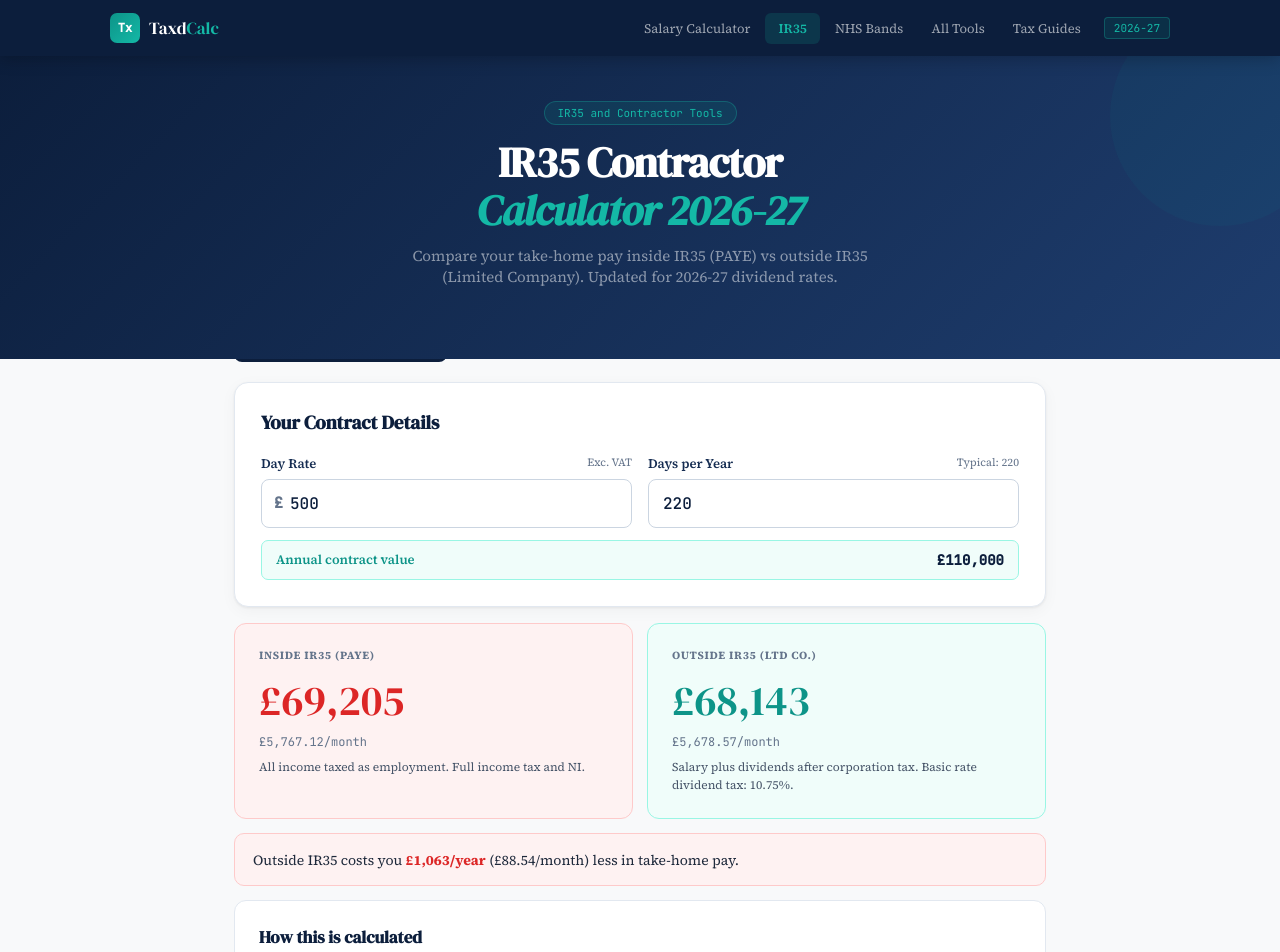
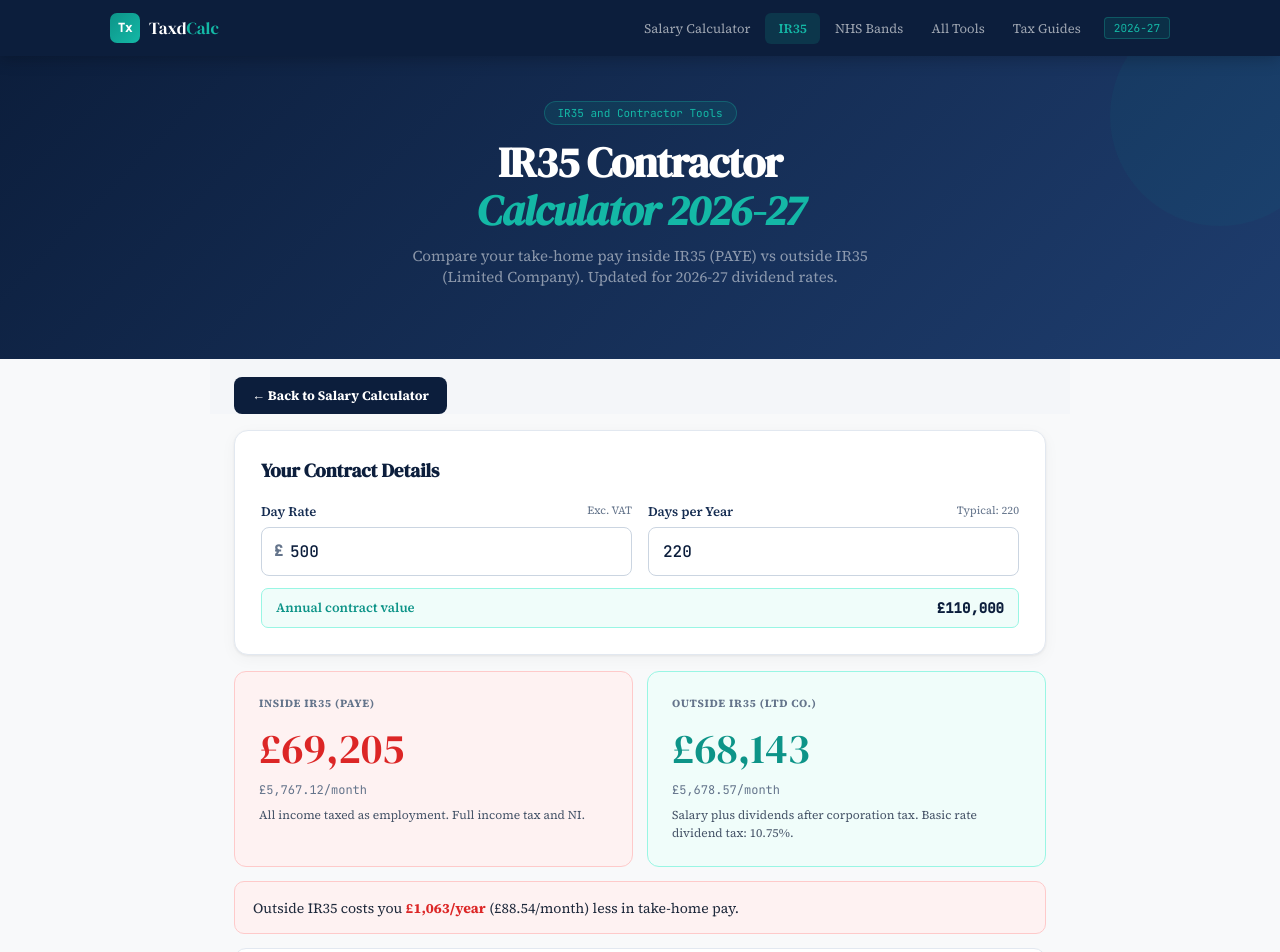
Before and after one commit to abukt/Taxdcalc, a Next.js app: page /ir35 in a window 1280 px wide. Shown: the top 952 px of the page. Built offline with nearby package versions, Linux system fonts and the light colour scheme.

Commit message:
Update page.jsx

```diff
--- a/app/ir35/page.jsx
+++ b/app/ir35/page.jsx
@@ -124,8 +124,10 @@ export default function IR35Page() {
         </h1>
         <p style={{color:'rgba(255,255,255,0.5)',fontSize:mob?13:15,maxWidth:480,margin:'0 auto'}}>Compare your take-home pay inside IR35 (PAYE) vs outside IR35 (Limited Company). Updated for 2026-27 dividend rates.</p>
       </div>
-      <div style={{maxWidth:860,margin:mob?'-28px 0 0':'-34px auto 0',padding:mob?'0 16px 48px':'0 24px 56px'}}>
-        <Link href="/" style={{display:'inline-flex',alignItems:'center',gap:8,background:C.navy,color:'white',padding:'10px 18px',borderRadius:8,fontSize:13,fontWeight:700,marginBottom:20}}>← Back to Salary Calculator</Link>
+      <div style={{background:'#F4F6F9',padding:mob?'16px 16px 0':'18px 24px 0',maxWidth:860,margin:'0 auto'}}>
+        <Link href="/" style={{display:'inline-flex',alignItems:'center',gap:8,background:C.navy,color:'white',padding:'10px 18px',borderRadius:8,fontSize:13,fontWeight:700}}>← Back to Salary Calculator</Link>
+      </div>
+      <div style={{maxWidth:860,margin:'0 auto',padding:mob?'16px 16px 48px':'16px 24px 56px'}}>
         <div style={{background:'white',borderRadius:14,padding:mob?20:26,boxShadow:C.shadow,border:'1px solid '+C.border,marginBottom:16}} className="fu">
           <h2 style={{fontFamily:'DM Serif Display',fontSize:19,color:C.navy,marginBottom:20}}>Your Contract Details</h2>
           <div style={{display:'grid',gridTemplateColumns:mob?'1fr':'1fr 1fr',gap:16}}>
```
